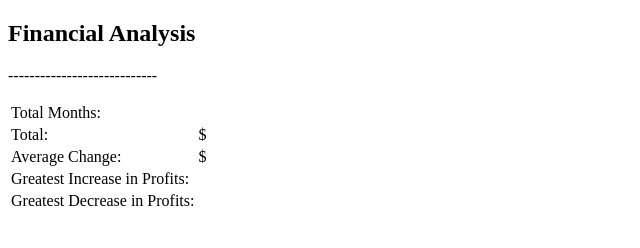
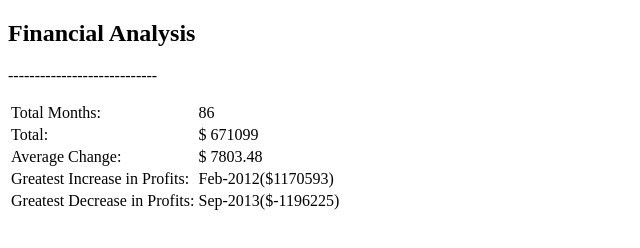
Before and after one commit to DessySI/console-finances-desislava-ivanova, a plain HTML site: page index.html in a window 1280 px wide. Shown: the whole page, without its empty margins (0-640 px from the left). Drawn offline with Linux system fonts and the light colour scheme.

Commit message:
HTML and JS code updated

```diff
--- a/assets/script.js
+++ b/assets/script.js
@@ -100,24 +100,36 @@ var calculation;
 
 // The total number of months included in the dataset.
 console.log("Total Months: " + finances.length);
+var totalMonths = document.getElementById ('totalMonths');
+totalMonths.textContent = finances.length;
+
 
 // The net total amount of Profit/Losses over the entire period.
 for (let i = 0; i < finances.length; i++) {
     netTotal =+ finances[i][1];
 }
 console.log("Total: $" + netTotal);
+var total = document.getElementById ('total');
+total.textContent = ('$ ' + netTotal);
 
 // The average of the changes in Profit/Losses over the entire period.
 averageChanges = netTotal / finances.length;
 averageChanges = averageChanges.toFixed(2);
 console.log("Average  Change: $" + averageChanges);
+var avChanges = document.getElementById ('avChanges');
+avChanges.textContent = ('$ ' + averageChanges);
 
 // The greatest increase in profits (date and amount) over the entire period.
-calculation = finances.sort((a, b) => b[1]-a[1]);
+calculation = finances.sort((x, y) => y[1]-x[1]);
 greatestIncrease = calculation[0];
-console.log(`Greatest Increase in Profits: ${greatestIncrease[0]} ($${greatestIncrease[1]})`);
+console.log('Greatest Increase in Profits: ' + greatestIncrease[0] + '($' + greatestIncrease[1] + ')');
+var increase = document.getElementById ('Increase');
+increase.textContent = (greatestIncrease[0] + '($' + greatestIncrease[1] + ')');
+
 
 // The greatest decrease in losses (date and amount) over the entire period.
-calculation = finances.sort((a, b) => a[1]-b[1]);
+calculation = finances.sort((x, y) => x[1]-y[1]);
 greatestDecrease = calculation[0];
-console.log(`Greatest Decrease in Profits: ${greatestDecrease[0]} ($${greatestDecrease[1]})`);
+console.log('Greatest Decrease in Profits: ' + greatestDecrease[0] + '($' + greatestDecrease[1] + ')');
+var decrease = document.getElementById ('Decrease');
+decrease.textContent = (greatestDecrease[0] + '($' + greatestDecrease[1] + ')');
--- a/index.html
+++ b/index.html
@@ -17,19 +17,19 @@
         </tr>
         <tr>
            <td>Total:</td>
-           <td id="totalSum">$</td>
+           <td id="total">$</td>
         </tr>
         <tr>
            <td>Average Change:</td>
-           <td id="averageChange">$</td>
+           <td id="avChanges">$</td>
         </tr>
         <tr>
            <td>Greatest Increase in Profits:</td>
-           <td id="greatestIncreaseInProfits"></td>
+           <td id="Increase"></td>
         </tr>
         <tr>
            <td>Greatest Decrease in Profits:</td>
-           <td id="greatestDecreaseInProfits"></td>
+           <td id="Decrease"></td>
         </tr>
      </table>
   </div>
```
